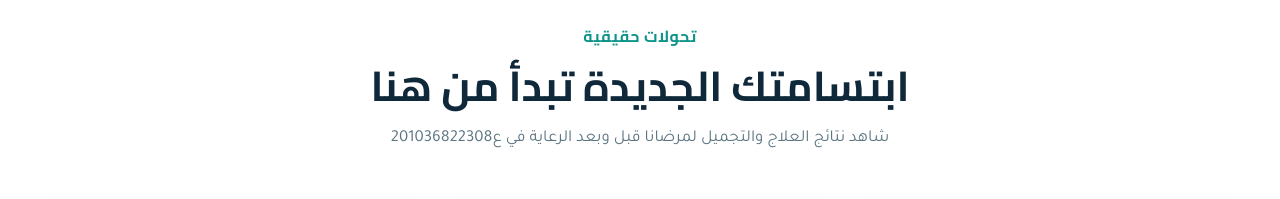
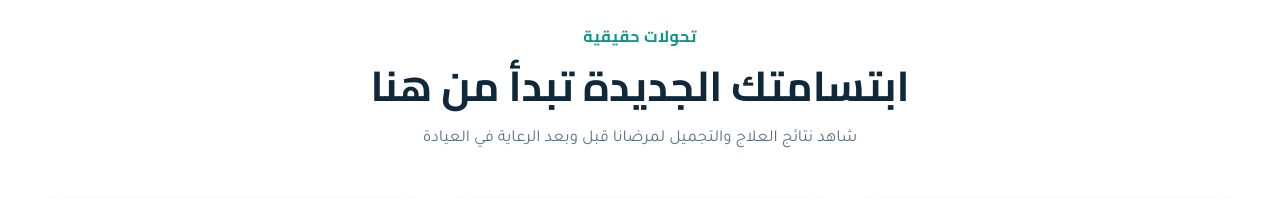
Before and after one commit to AliAllam-star/-Dentist-, a plain HTML site: page index.html in a window 1280 px wide. Shown: the part 2800-2999 px from the top of the page. Drawn offline with Linux system fonts and the light colour scheme.

Commit message:
anything

```diff
--- a/index.html
+++ b/index.html
@@ -832,7 +832,7 @@
     <header class="section__head reveal">
       <span class="section__eyebrow">تحولات حقيقية</span>
       <h2>ابتسامتك الجديدة تبدأ من هنا</h2>
-      <p>شاهد نتائج العلاج والتجميل لمرضانا قبل وبعد الرعاية في ع201036822308</p>
+      <p>شاهد نتائج العلاج والتجميل لمرضانا قبل وبعد الرعاية في العيادة</p>
     </header>
 
     <div class="cards cards--3">
```
